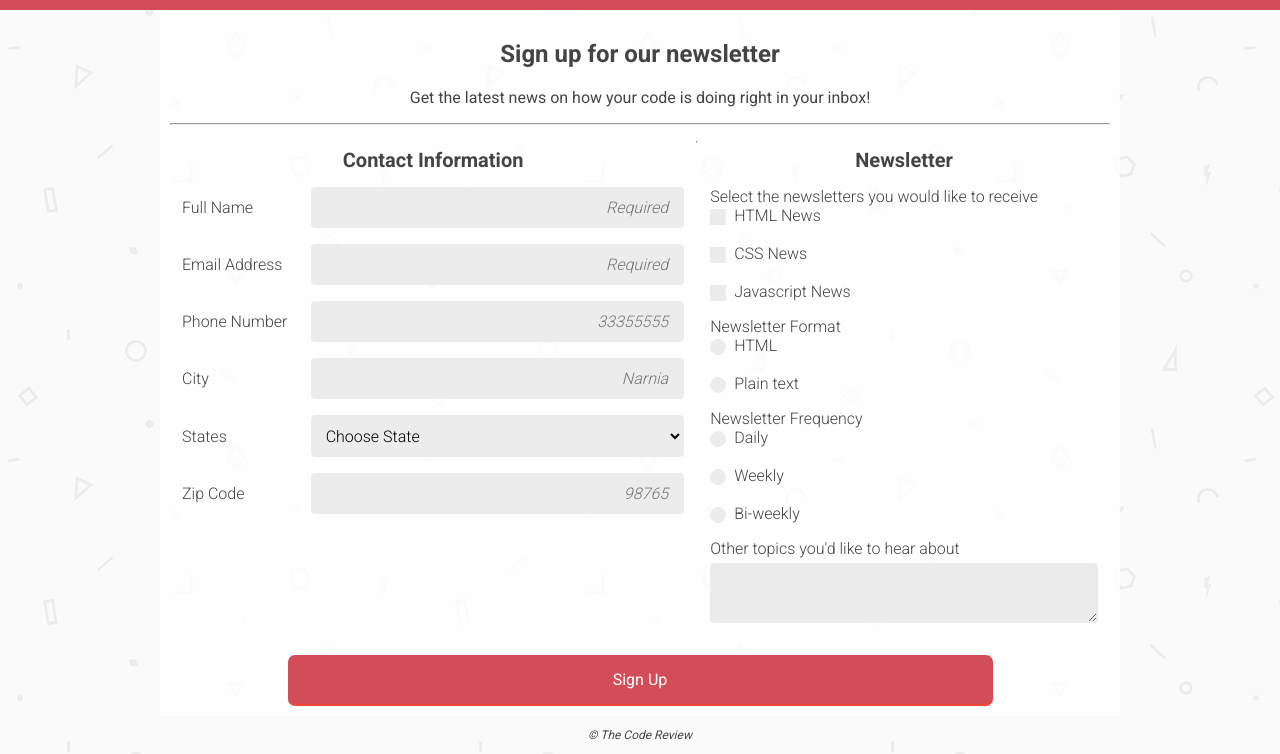
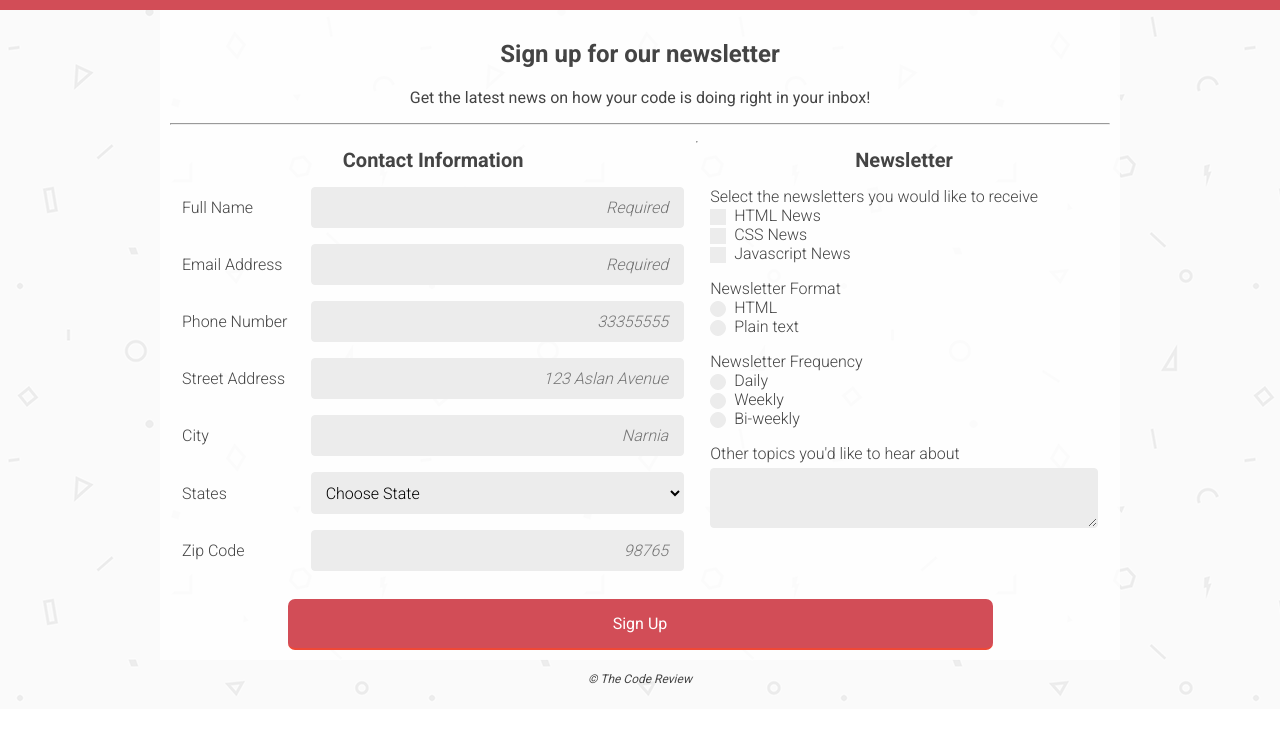
Before and after one commit to bellaratmelia/fewd-3-responsive-form, a plain HTML site: page index.html in a window 1280 px wide. Shown: the part 91-845 px from the top of the page. After the commit the page ends 800 px from the top, so only its background shows below. Drawn offline with Linux system fonts and the light colour scheme.

Commit message:
forgot a field

```diff
--- a/index.html
+++ b/index.html
@@ -35,6 +35,11 @@
 					<div class="field-row">
 						<label for="phonenum">Phone Number</label>
 						<input type="tel" id="phonenum" name="user-phonenum" placeholder="33355555"/>
+					</div>
+
+					<div class="field-row">
+						<label for="street">Street Address</label>
+						<input type="text" id="street" name="user-street" placeholder="123 Aslan Avenue"/>
 					</div>
 
 					<div class="field-row">
@@ -110,21 +115,21 @@
 					<legend>Newsletter</legend>
 					<div class="field-row-2">
 						<label>Select the newsletters you would like to receive</label><br>
-						<input type="checkbox" id="html-news" name="news-type" /><label for="html-news">HTML News</label><br>
-						<input type="checkbox" id="css-news" name="news-type" /><label for="css-news">CSS News</label><br>
+						<input type="checkbox" id="html-news" name="news-type" /><label for="html-news">HTML News</label>
+						<input type="checkbox" id="css-news" name="news-type" /><label for="css-news">CSS News</label>
 						<input type="checkbox" id="js-news" name="news-type" /><label for="js-news">Javascript News</label>
 					</div>
 
 					<div class="field-row-2">
 						<label>Newsletter Format</label><br>
-						<input type="radio" id="html-format" name="news-format" /><label for="html-format" class="radio-label">HTML</label><br>
+						<input type="radio" id="html-format" name="news-format" /><label for="html-format" class="radio-label">HTML</label>
 						<input type="radio" id="plain-format" name="news-format" /><label for="plain-format" class="radio-label">Plain text</label>
 					</div>
 
 					<div class="field-row-2">
 						<label>Newsletter Frequency</label><br>
-						<input type="radio" id="daily-freq" name="news-freq" /><label for="daily-freq" class="radio-label">Daily</label><br>
-						<input type="radio" id="weekly-freq" name="news-freq" /><label for="weekly-freq" class="radio-label">Weekly</label><br>
+						<input type="radio" id="daily-freq" name="news-freq" /><label for="daily-freq" class="radio-label">Daily</label>
+						<input type="radio" id="weekly-freq" name="news-freq" /><label for="weekly-freq" class="radio-label">Weekly</label>
 						<input type="radio" id="biweekly-freq" name="news-freq" /><label for="biweekly-freq" class="radio-label">Bi-weekly</label>
 					</div>
 
```
